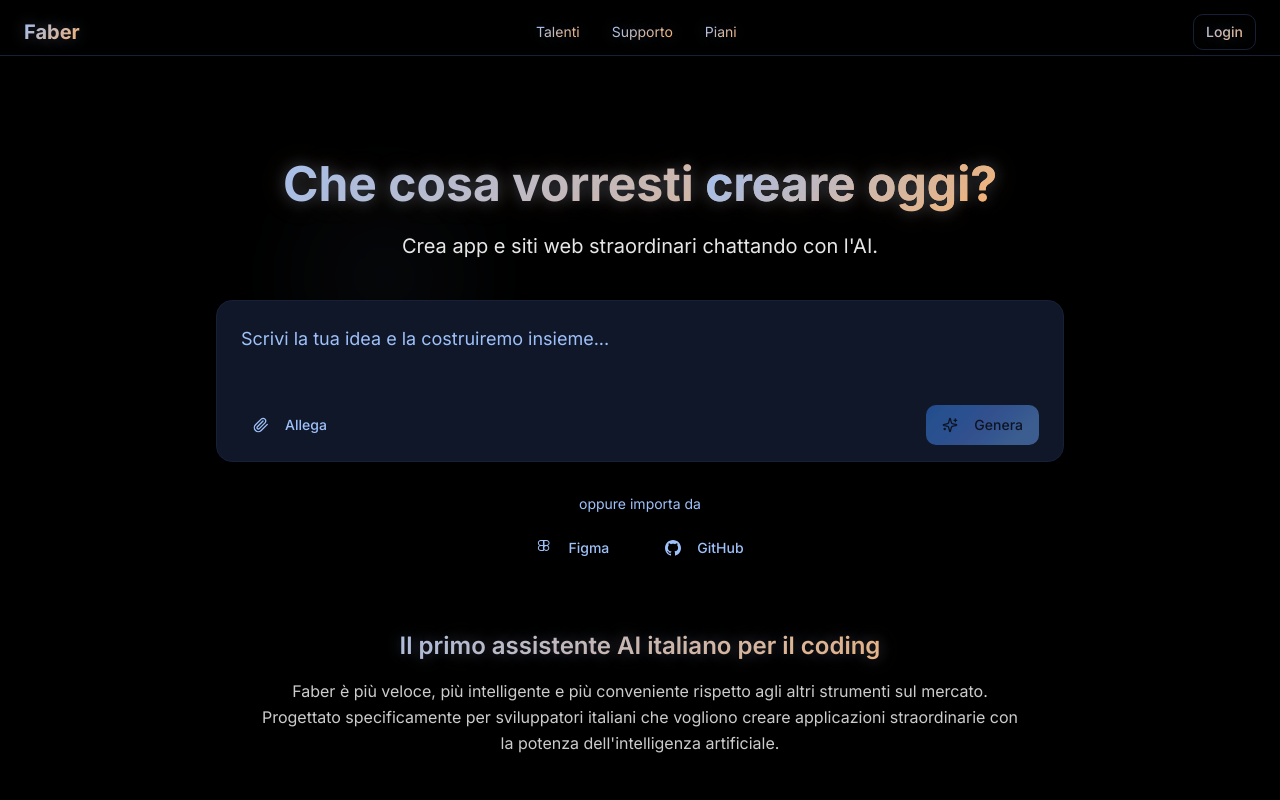
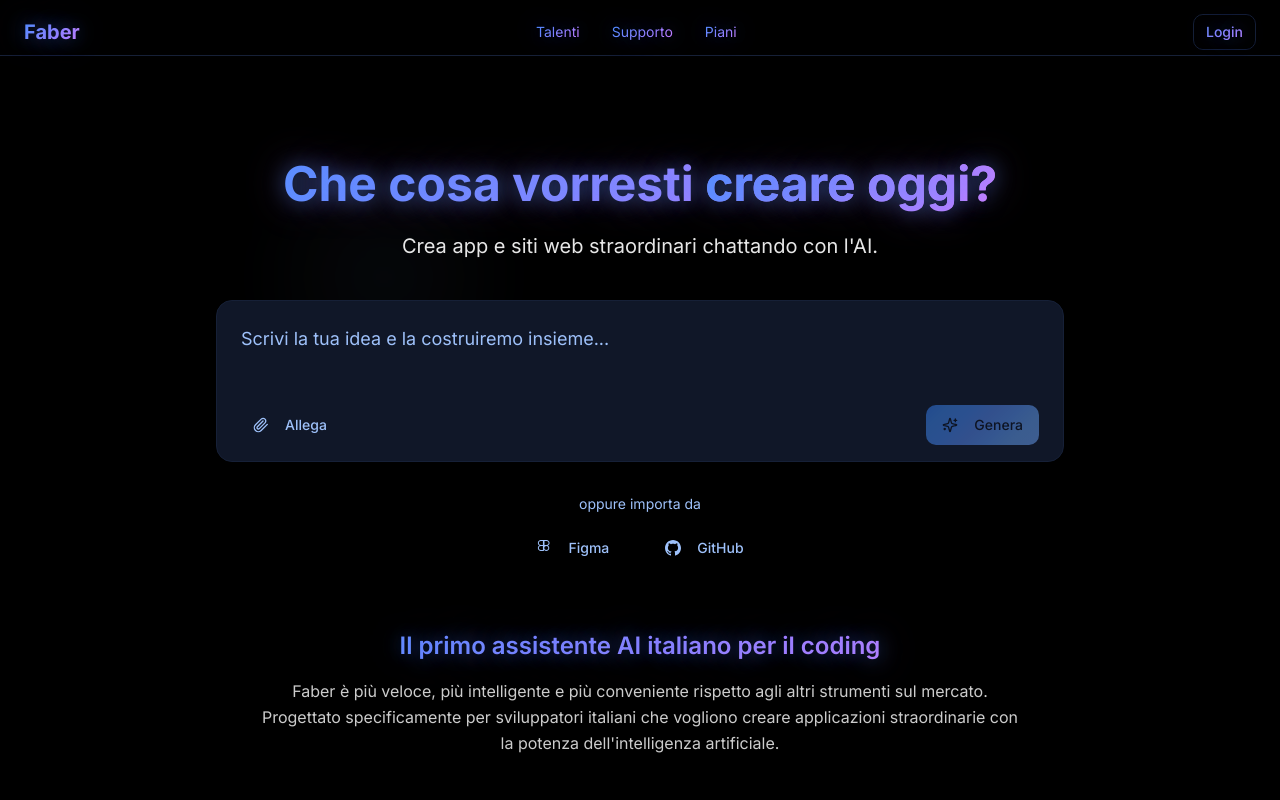
Before and after one commit to filippogiannet-dot/faber-create-flow, a React (Vite) app: page / in a window 1280 px wide. Shown: the top 800 px of the page. Built offline with nearby package versions, Linux system fonts and the light colour scheme.

Commit message:
Make text brighter and chromatic
Made text brighter and more chromatic, aligning with the Apple-style gradient from the provided image.

```diff
--- a/src/index.css
+++ b/src/index.css
@@ -127,8 +127,8 @@ All colors MUST be HSL. */
 
     /* Apple Intelligence Style Text */
     --apple-text: linear-gradient(135deg,
-      hsl(217, 90%, 80%) 0%,
-      hsl(30, 100%, 70%) 100%);
+      hsl(217, 100%, 65%) 0%,
+      hsl(280, 100%, 75%) 100%);
 
     /* Animations */
     --transition-smooth: all 0.3s cubic-bezier(0.4, 0, 0.2, 1);
@@ -170,7 +170,7 @@ All colors MUST be HSL. */
     -webkit-background-clip: text;
     background-clip: text;
     -webkit-text-fill-color: transparent;
-    text-shadow: 0 0 15px hsl(217 90% 80% / 0.3), 0 0 30px hsl(30 100% 70% / 0.2);
+    text-shadow: 0 0 20px hsl(217 100% 65% / 0.5), 0 0 40px hsl(280 100% 75% / 0.4);
   }
 
   .chrome-bg {
```
